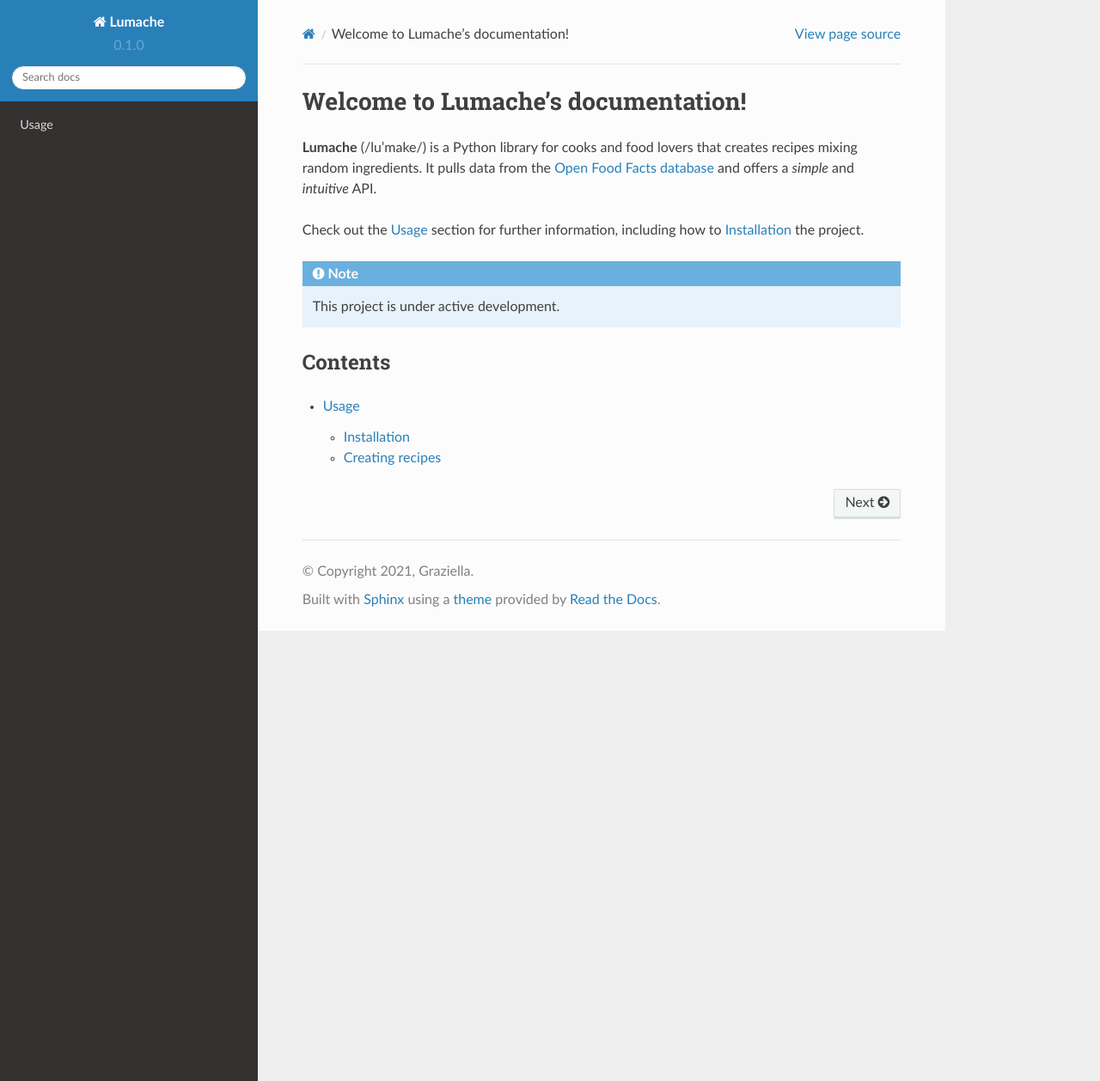
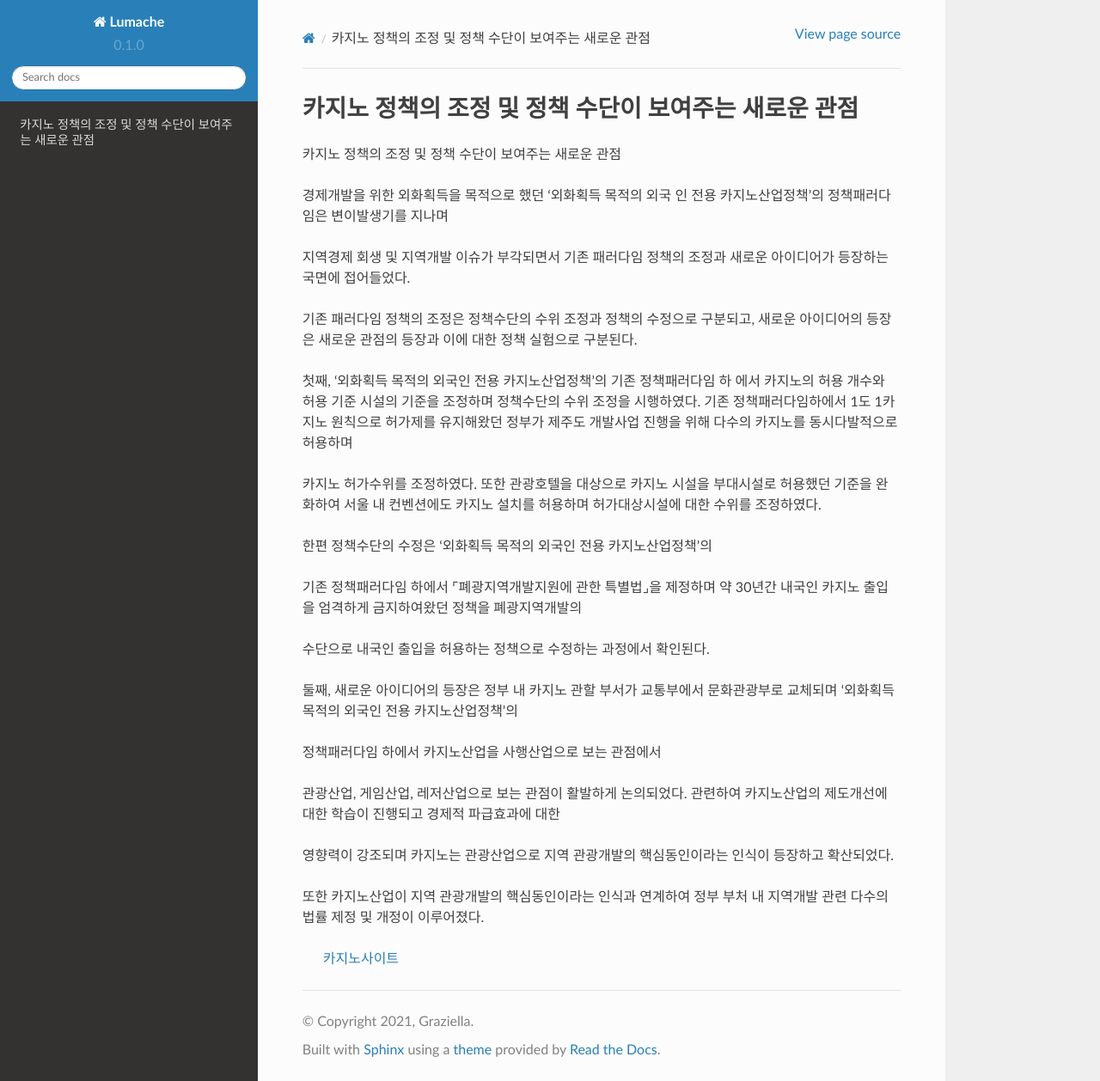
Before and after one commit to sinage4080/personal, a Sphinx documentation site: the page built from docs/source/index.rst, in a window 1280 px wide and 1258 px high. Shown: the whole window at 86% size. Built offline with Sphinx 7.4.7 and the Read the Docs theme 2.0.0, drawn with Linux system fonts in a browser that asks for light colours.

Commit message:
Update index.rst

```diff
--- a/docs/source/index.rst
+++ b/docs/source/index.rst
@@ -1,22 +1,47 @@
-Welcome to Lumache's documentation!
+카지노 정책의 조정 및 정책 수단이 보여주는 새로운 관점
 ===================================
 
-**Lumache** (/lu'make/) is a Python library for cooks and food lovers
-that creates recipes mixing random ingredients.
-It pulls data from the `Open Food Facts database <https://world.openfoodfacts.org/>`_
-and offers a *simple* and *intuitive* API.
+카지노 정책의 조정 및 정책 수단이 보여주는 새로운 관점
 
-Check out the :doc:`usage` section for further information, including
-how to :ref:`installation` the project.
+경제개발을 위한 외화획득을 목적으로 했던
+‘외화획득 목적의 외국 인 전용 카지노산업정책’의 정책패러다임은 변이발생기를 지나며
 
-.. note::
+지역경제 회생 및 지역개발 이슈가 부각되면서
+기존 패러다임 정책의 조정과 새로운 아이디어가 등장하는 국면에 접어들었다.
 
-   This project is under active development.
+기존 패러다임 정책의 조정은 정책수단의 수위 조정과 정책의 수정으로 구분되고,
+새로운 아이디어의 등장은 새로운 관점의 등장과 이에 대한 정책 실험으로 구분된다.
 
-Contents
---------
 
-.. toctree::
+첫째, ‘외화획득 목적의 외국인 전용 카지노산업정책’의 기존 정책패러다임 하 에서
+카지노의 허용 개수와 허용 기준 시설의 기준을 조정하며
+정책수단의 수위 조정을 시행하였다.
+기존 정책패러다임하에서 1도 1카지노 원칙으로 허가제를 유지해왔던 정부가
+제주도 개발사업 진행을 위해 다수의 카지노를 동시다발적으로 허용하며
 
-   usage
-   api
+카지노 허가수위를 조정하였다.
+또한 관광호텔을 대상으로 카지노 시설을 부대시설로 허용했던 기준을 완화하여
+서울 내 컨벤션에도 카지노 설치를 허용하며 허가대상시설에 대한 수위를 조정하였다.
+
+한편 정책수단의 수정은 ‘외화획득 목적의 외국인 전용 카지노산업정책’의
+
+기존 정책패러다임 하에서 ⌜폐광지역개발지원에 관한 특별법⌟을 제정하며
+약 30년간 내국인 카지노 출입을 엄격하게 금지하여왔던 정책을 폐광지역개발의
+
+수단으로 내국인 출입을 허용하는 정책으로 수정하는 과정에서 확인된다.
+
+둘째, 새로운 아이디어의 등장은 정부 내 카지노 관할 부서가 교통부에서
+문화관광부로 교체되며 ‘외화획득 목적의 외국인 전용 카지노산업정책’의
+
+정책패러다임 하에서 카지노산업을 사행산업으로 보는 관점에서
+
+관광산업, 게임산업, 레저산업으로 보는 관점이 활발하게 논의되었다.
+관련하여 카지노산업의 제도개선에 대한 학습이 진행되고 경제적 파급효과에 대한
+
+영향력이 강조되며 카지노는 관광산업으로 지역 관광개발의 핵심동인이라는
+인식이 등장하고 확산되었다.
+
+또한 카지노산업이 지역 관광개발의 핵심동인이라는 인식과 연계하여
+정부 부처 내 지역개발 관련 다수의 법률 제정 및 개정이 이루어졌다.
+
+ `카지노사이트 <https://projectfluent.io/>`_
```
